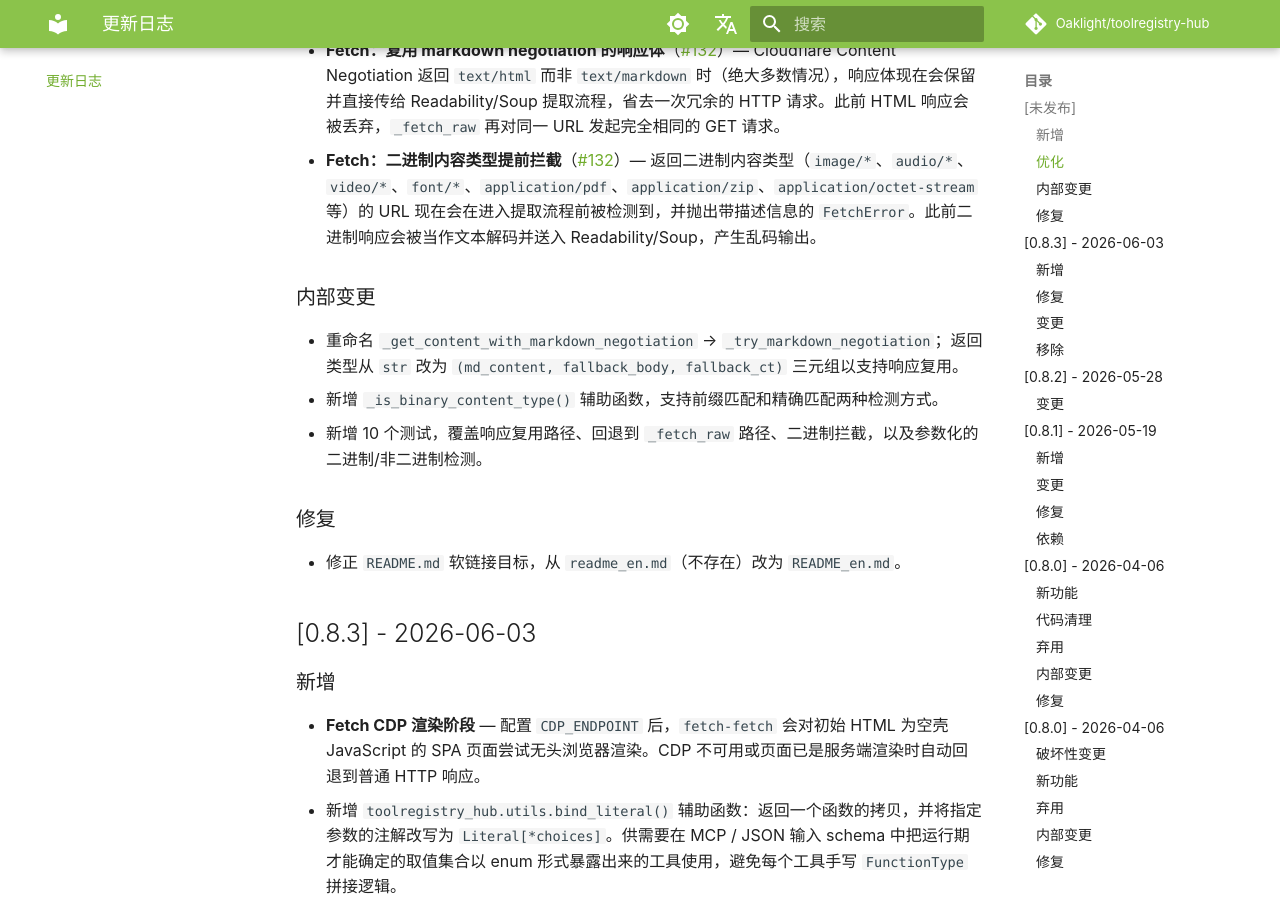
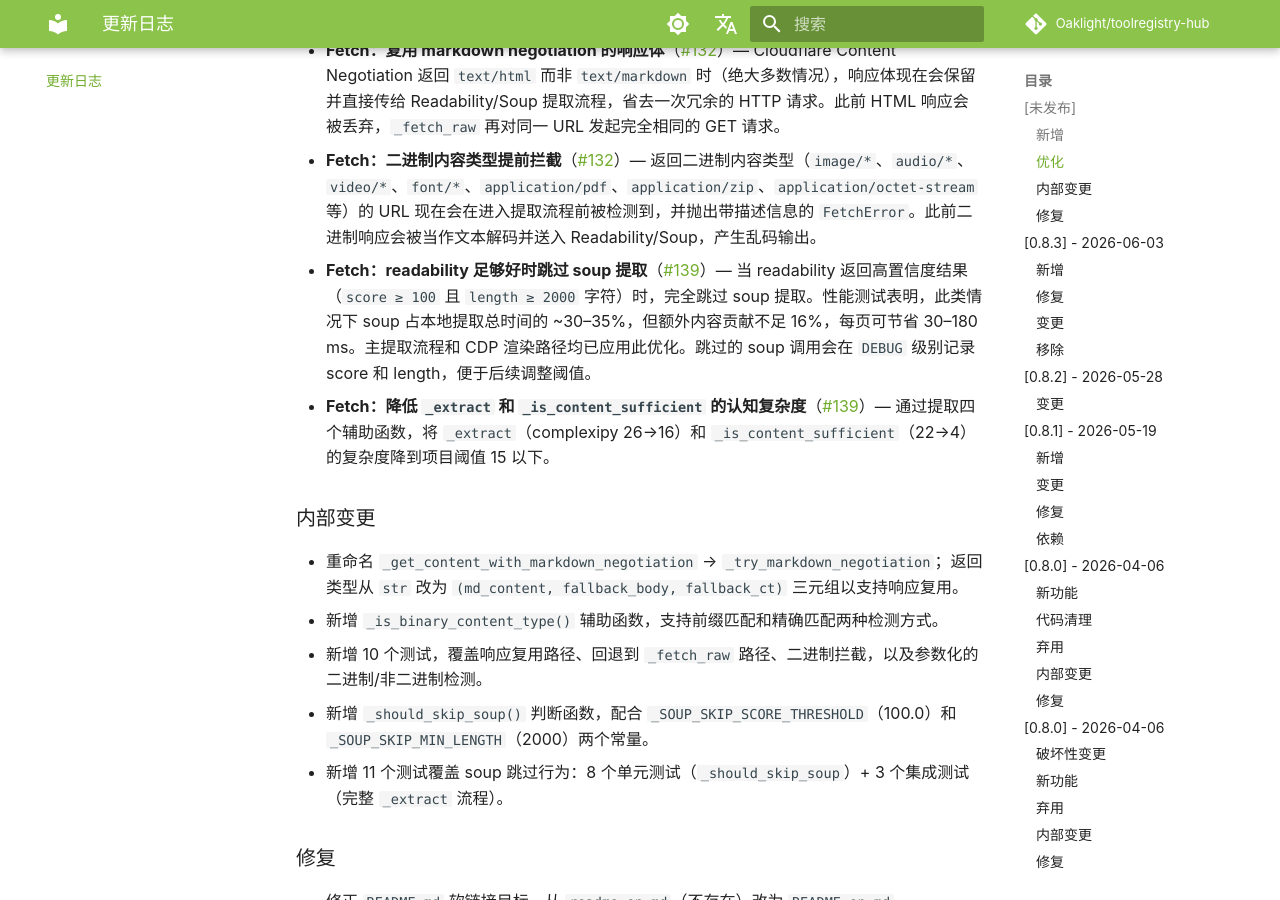
Before and after one commit to Oaklight/toolregistry-hub, an MkDocs documentation site: the page built from docs/changelog.md, in a window 1280 px wide and 900 px high, scrolled down 717 px. Built offline with MkDocs 1.6.1 and Material for MkDocs 9.7.7, drawn with Linux system fonts in a browser that asks for light colours; some web fonts are replaced; comment, search, counter and statistics services are not loaded.

Commit message:
docs(zh): 添加 P3 soup 跳过优化到更新日志和 web_fetch_tool 文档
- 更新日志：在 [未发布] 下添加 soup 跳过和复杂度降低条目
- web_fetch_tool：更新概览、策略链描述、流程图，
  新增 Soup 跳过优化小节
- 引用 PR #139

```diff
--- a/docs/changelog.md
+++ b/docs/changelog.md
@@ -26,12 +26,16 @@ author: Oaklight
 
 - **Fetch：复用 markdown negotiation 的响应体**（[#132](https://github.com/Oaklight/toolregistry-hub/pull/132)）— Cloudflare Content Negotiation 返回 `text/html` 而非 `text/markdown` 时（绝大多数情况），响应体现在会保留并直接传给 Readability/Soup 提取流程，省去一次冗余的 HTTP 请求。此前 HTML 响应会被丢弃，`_fetch_raw` 再对同一 URL 发起完全相同的 GET 请求。
 - **Fetch：二进制内容类型提前拦截**（[#132](https://github.com/Oaklight/toolregistry-hub/pull/132)）— 返回二进制内容类型（`image/*`、`audio/*`、`video/*`、`font/*`、`application/pdf`、`application/zip`、`application/octet-stream` 等）的 URL 现在会在进入提取流程前被检测到，并抛出带描述信息的 `FetchError`。此前二进制响应会被当作文本解码并送入 Readability/Soup，产生乱码输出。
+- **Fetch：readability 足够好时跳过 soup 提取**（[#139](https://github.com/Oaklight/toolregistry-hub/pull/139)）— 当 readability 返回高置信度结果（`score ≥ 100` 且 `length ≥ 2000` 字符）时，完全跳过 soup 提取。性能测试表明，此类情况下 soup 占本地提取总时间的 ~30–35%，但额外内容贡献不足 16%，每页可节省 30–180 ms。主提取流程和 CDP 渲染路径均已应用此优化。跳过的 soup 调用会在 `DEBUG` 级别记录 score 和 length，便于后续调整阈值。
+- **Fetch：降低 `_extract` 和 `_is_content_sufficient` 的认知复杂度**（[#139](https://github.com/Oaklight/toolregistry-hub/pull/139)）— 通过提取四个辅助函数，将 `_extract`（complexipy 26→16）和 `_is_content_sufficient`（22→4）的复杂度降到项目阈值 15 以下。
 
 ### 内部变更
 
 - 重命名 `_get_content_with_markdown_negotiation` → `_try_markdown_negotiation`；返回类型从 `str` 改为 `(md_content, fallback_body, fallback_ct)` 三元组以支持响应复用。
 - 新增 `_is_binary_content_type()` 辅助函数，支持前缀匹配和精确匹配两种检测方式。
 - 新增 10 个测试，覆盖响应复用路径、回退到 `_fetch_raw` 路径、二进制拦截，以及参数化的二进制/非二进制检测。
+- 新增 `_should_skip_soup()` 判断函数，配合 `_SOUP_SKIP_SCORE_THRESHOLD`（100.0）和 `_SOUP_SKIP_MIN_LENGTH`（2000）两个常量。
+- 新增 11 个测试覆盖 soup 跳过行为：8 个单元测试（`_should_skip_soup`）+ 3 个集成测试（完整 `_extract` 流程）。
 
 ### 修复
 
```
Also changed, not shown: docs/tools/websearch/web_fetch_tool.md (+19 -4 lines).
